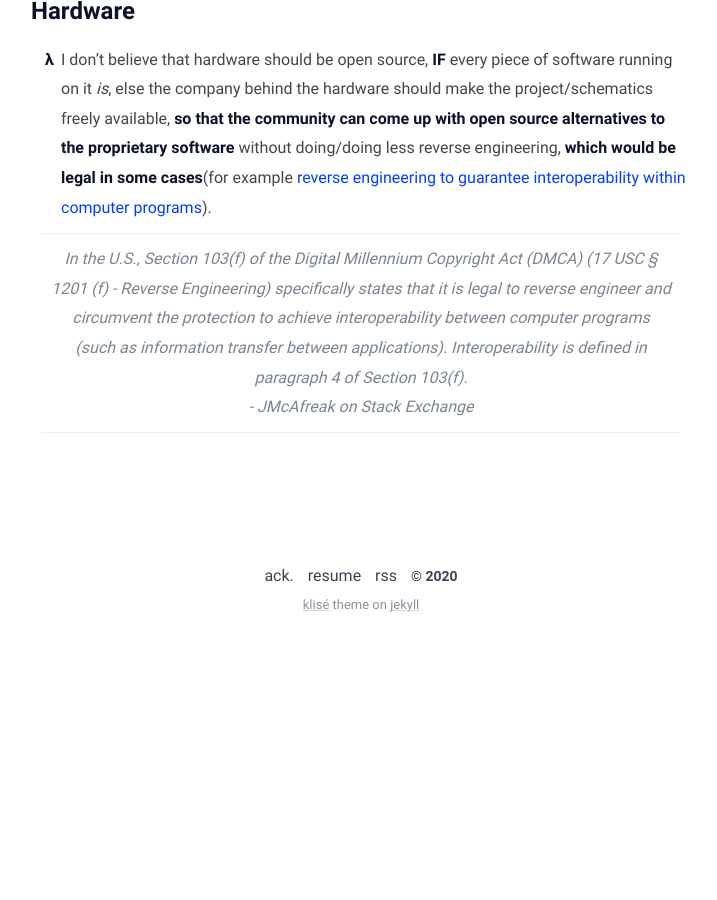
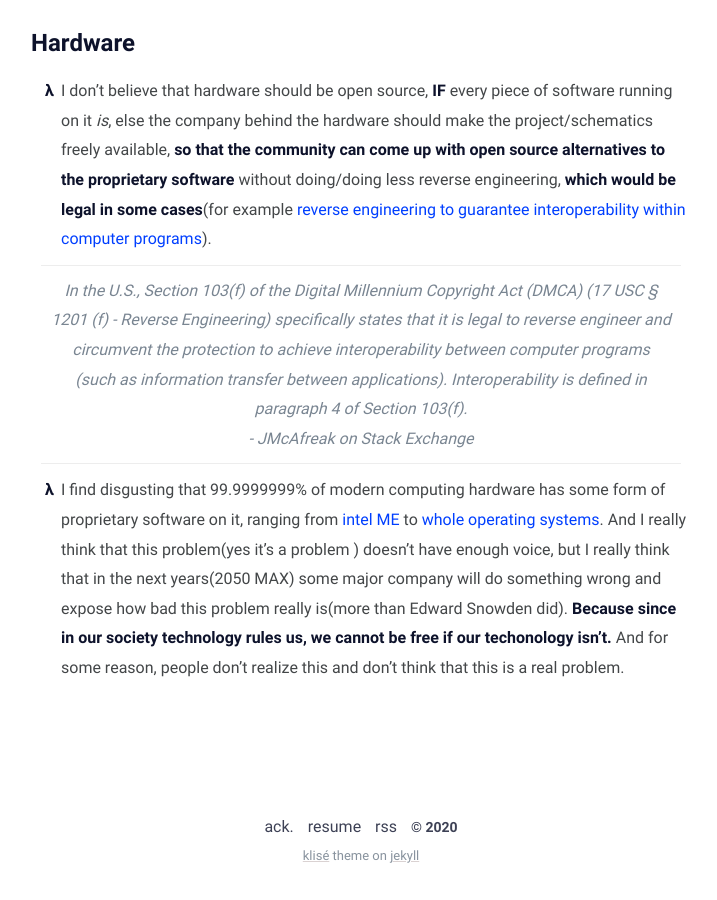
Before and after one commit to Ferryistaken/website, a Jekyll site: the page built from philosophy.md, in a window 1280 px wide and 900 px high, scrolled down 1275 px. Shown: the whole window, without its empty margins (279-996 px from the left). Built offline with Jekyll 4.4.1, drawn with Linux system fonts in a browser that asks for light colours; before the commit the page ends 1924 px from its top, so only the background shows below that; some of the changed text lies outside the part shown.

Commit message:
even more hardware

```diff
--- a/philosophy.md
+++ b/philosophy.md
@@ -11,6 +11,7 @@ comments: false
 - [Hardware]({{ site.urlphilosophy }}#hardware)
 
 ## Terms used in this post
+- Free ➜ Free doesn't mean free of charge, rather Free in a less materialistic way.
 - Free Software ➜ Free Software as described by the [Free Software Foundation](https://www.gnu.org/philosophy/free-sw.html)
 - Open Source Software ➜ Software whose source code is available
 
@@ -25,3 +26,5 @@ comments: false
 
 > In the U.S., Section 103(f) of the Digital Millennium Copyright Act (DMCA) (17 USC § 1201 (f) - Reverse Engineering) specifically states that it is legal to reverse engineer and circumvent the protection to achieve interoperability between computer programs (such as information transfer between applications). Interoperability is defined in paragraph 4 of Section 103(f).
 > \- JMcAfreak on Stack Exchange
+
+- I find disgusting that 99.9999999% of modern computing hardware has some form of proprietary software on it, ranging from [intel ME](https://www.wired.com/story/intel-management-engine-vulnerabilities-pcs-servers-iot/) to [whole operating systems](https://www.microsoft.com/en-us/windows/). And I really think that this problem(yes it's a problem ) doesn't have enough voice, but I really think that in the next years(2050 MAX) some major company will do something wrong and expose how bad this problem really is(more than Edward Snowden did). **Because since in our society technology rules us, we cannot be free if our techonology isn't.** And for some reason, people don't realize this and don't think that this is a real problem.
```
Also changed, not shown: assets/img/avatar.jpg.
